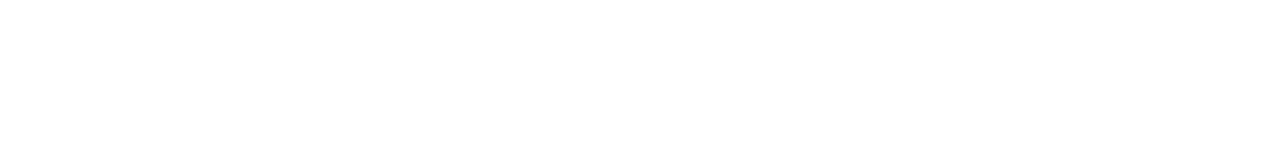
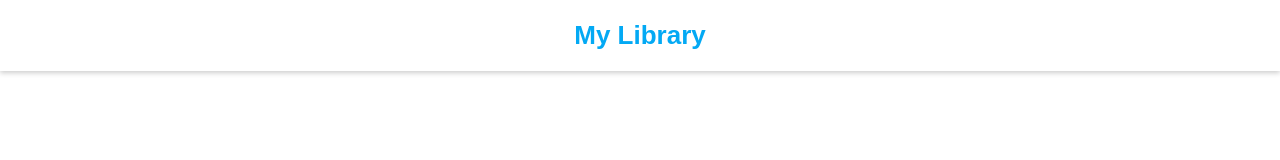
Before and after one commit to AlQasim123/Library, a plain HTML site: page index.html in a window 1280 px wide. Drawn offline with Linux system fonts and the light colour scheme.

Commit message:
Add the header section & Style it

```diff
--- a/CSS/style.css
+++ b/CSS/style.css
@@ -6,3 +6,14 @@
 body {
   font-family: Arial, Helvetica, sans-serif;
 }
+/* Start Header */
+header {
+  padding: 20px;
+  box-shadow: 0 2px 5px rgba(0, 0, 0, .2);
+  text-align: center;
+}
+h1 {
+  color: #03A9F4;
+  font-size: 26px;
+}
+/* End Header */
--- a/index.html
+++ b/index.html
@@ -8,6 +8,11 @@
     <link rel="stylesheet" href="CSS/style.css" />
   </head>
   <body>
+    <div class="wrapper">
+      <!-- Start Header -->
+      <header>
+        <h1>My Library</h1>
+      </header>
     <!-- JS Main File -->
     <script src="JS/main.js"></script>
   </body>
```
